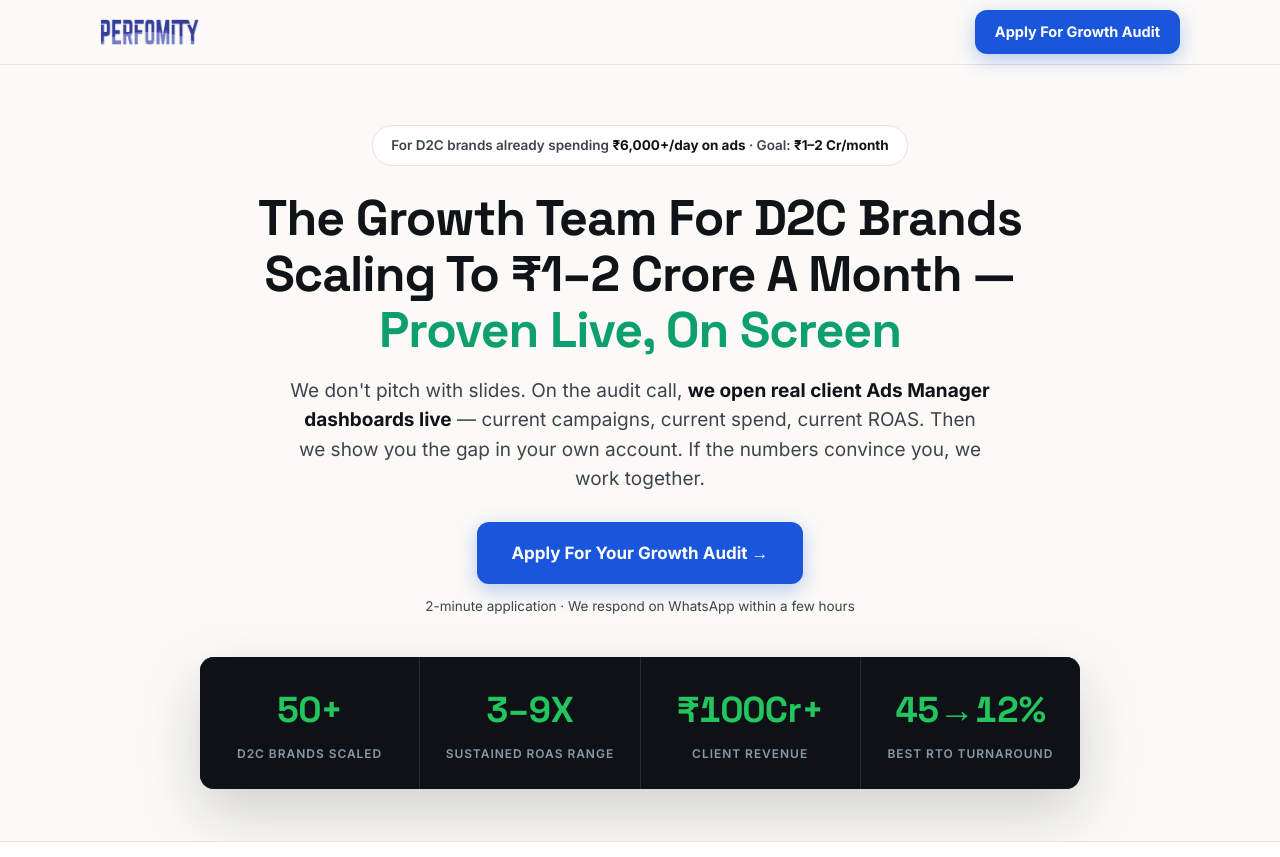
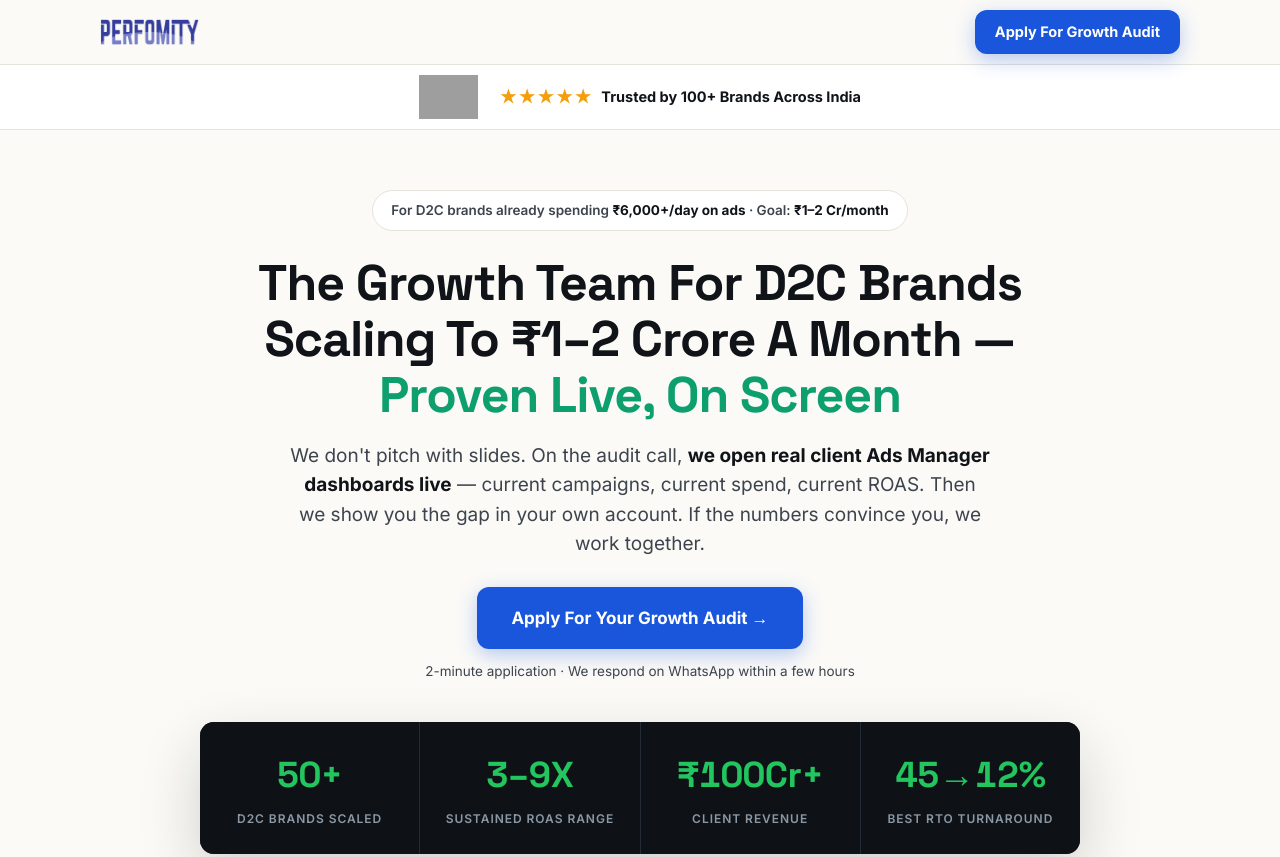
Before and after one commit to arihant-bit/perfomity.in---lp-new, a plain HTML site: page index.html in a window 1280 px wide. Shown: the top 857 px of the page. Drawn offline with Linux system fonts and the light colour scheme; grey boxes are pictures that could not be loaded.

Commit message:
Add trusted-brands bar below header (logos strip + 5-star rating text)
Co-Authored-By: Claude Fable 5 <noreply@anthropic.com>

```diff
--- a/index.html
+++ b/index.html
@@ -61,6 +61,14 @@ header{position:sticky;top:0;z-index:50;background:rgba(251,250,247,.92);backdro
 .logo{font-family:'Space Grotesk',sans-serif;font-weight:700;font-size:19px;color:var(--ink);text-decoration:none}
 .logo span{color:var(--blue)}
 .nav .btn{padding:11px 20px;font-size:14.5px}
+
+/* ---------- Trust bar ---------- */
+.trustbar{background:#fff;border-bottom:1px solid var(--line);padding:10px 0}
+.trustbar-inner{display:flex;align-items:center;justify-content:center;gap:22px;flex-wrap:wrap}
+.trustbar img{height:44px;width:auto}
+.trustbar-text{font-size:14.5px;font-weight:700;color:var(--ink);display:flex;align-items:center;gap:8px}
+.trustbar .stars{color:#F59E0B;font-size:16px;letter-spacing:2px}
+@media(max-width:720px){.trustbar img{height:34px}.trustbar-text{font-size:13px}}
 
 /* ---------- Hero ---------- */
 .hero{padding:60px 0 52px;text-align:center}
@@ -261,6 +269,14 @@ footer a{color:#8B98A5;text-decoration:none;margin-left:18px}
     <a class="btn btn-primary" href="#apply">Apply For Growth Audit</a>
   </div>
 </header>
+
+<!-- ============ TRUST BAR ============ -->
+<div class="trustbar">
+  <div class="wrap trustbar-inner">
+    <img src="https://perfomitymedia.com/wp-content/uploads/2026/05/logos-1.png" alt="Client brand logos" loading="eager">
+    <div class="trustbar-text"><span class="stars">★★★★★</span> Trusted by 100+ Brands Across India</div>
+  </div>
+</div>
 
 <!-- ============ HERO ============ -->
 <section class="hero">
```
